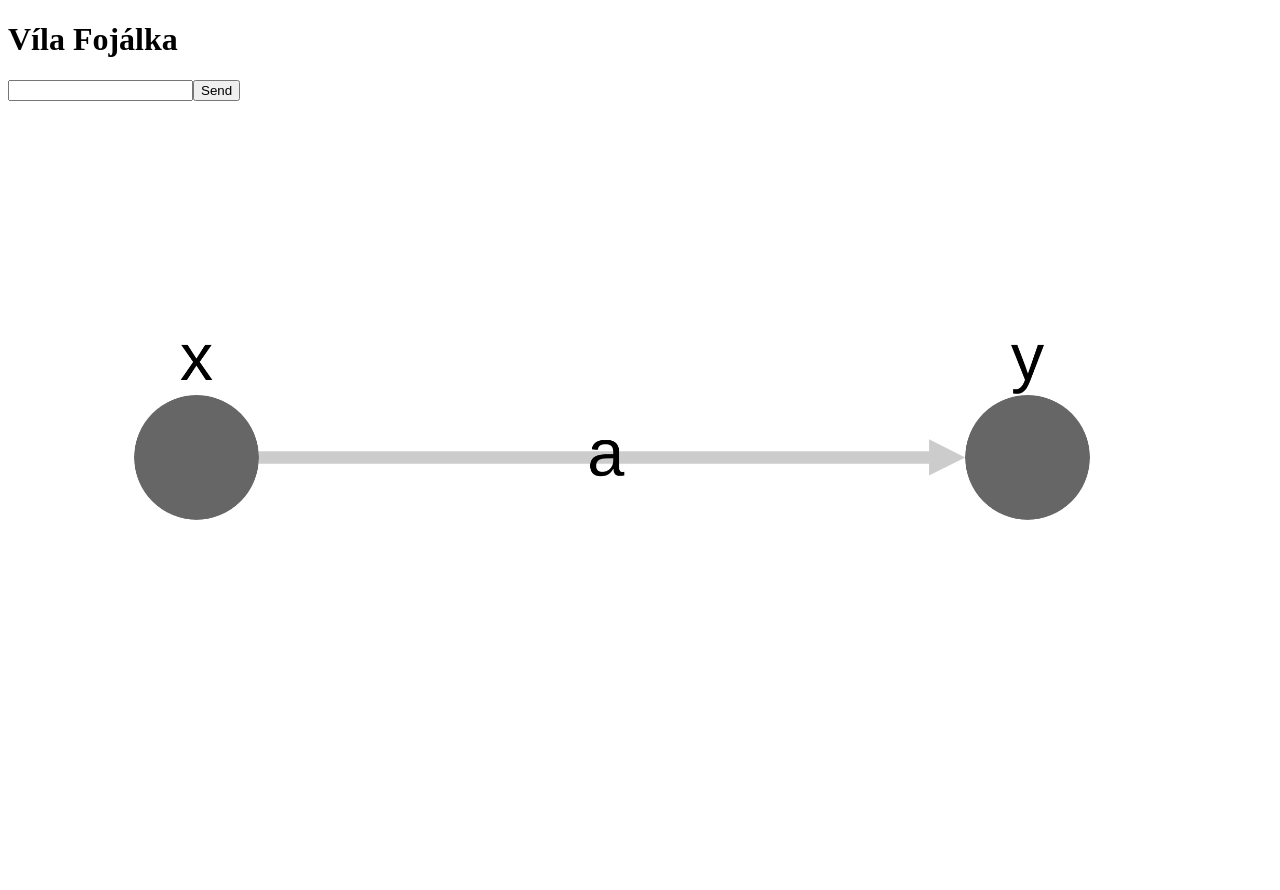
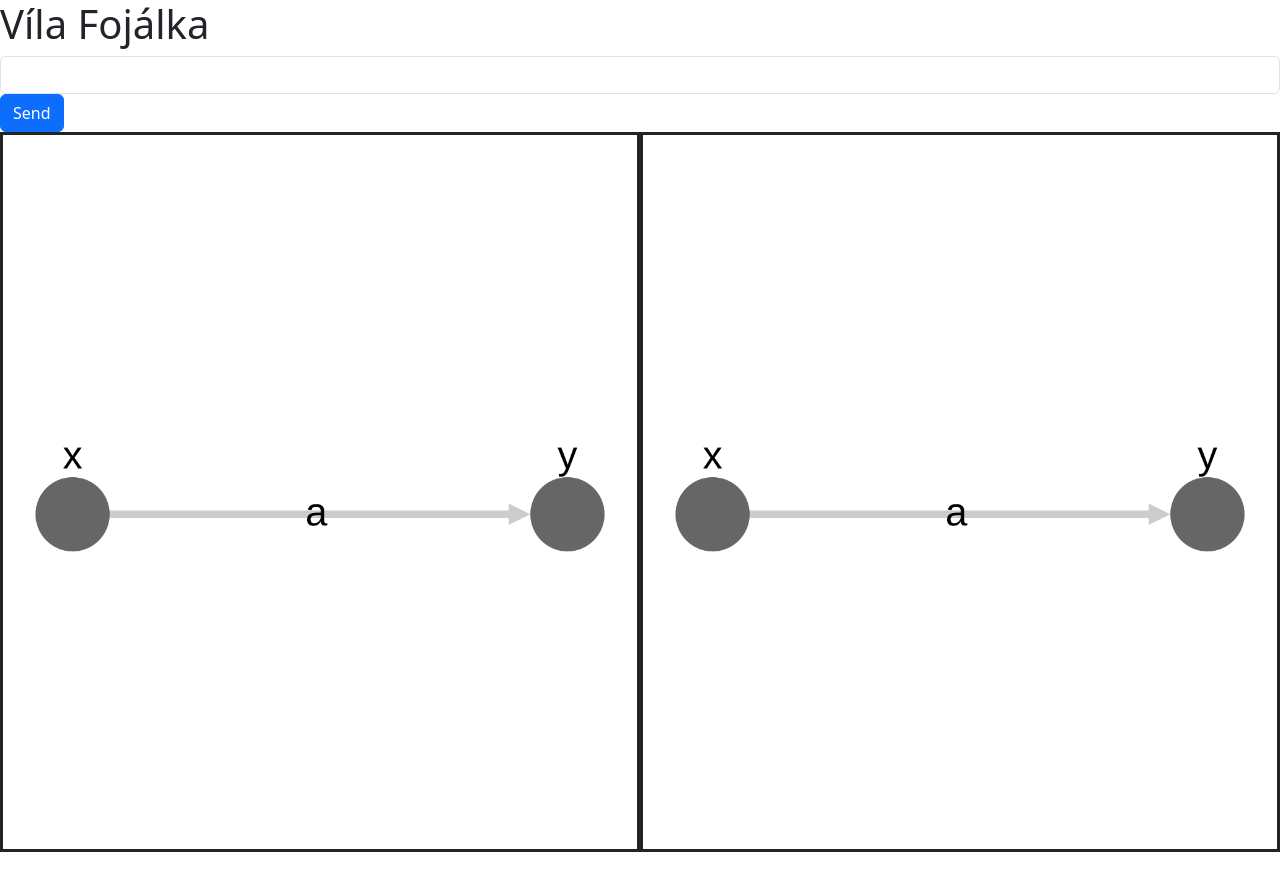
Before and after one commit to lukas-hornacek/fojalka, a React (Vite) app: page / in a window 1280 px wide. Shown: the top 890 px of the page. Before the commit the page ends 800 px from the top, so only its background shows below. Built offline with nearby package versions, Linux system fonts and the light colour scheme.

Commit message:
add second cytospace windows using Bootstrap

```diff
--- a/package.json
+++ b/package.json
@@ -21,6 +21,7 @@
     "prepare": "husky"
   },
   "dependencies": {
+    "bootstrap": "^5.3.3",
     "cytoscape": "^3.31.0",
     "react": "^19.0.0",
     "react-dom": "^19.0.0"
--- a/src/core/core.ts
+++ b/src/core/core.ts
@@ -1,5 +1,5 @@
 import { IEngine, Engine } from "../engine/engine";
-import { IErrorMessage } from "../engine/types/common";
+import { ErrorMessage, IErrorMessage } from "../engine/types/common";
 import { AutomatonType } from "../engine/types/types";
 import { IVisual, Visual } from "../visual/visual";
 
@@ -10,7 +10,7 @@ enum Mode {
 
 export interface ICore {
     addState: (id: string, position: { x: number, y: number}) => IErrorMessage | undefined;
-    init: () => void;
+    init: (id: string) => IErrorMessage | undefined;
 }
 
 // component that holds global state and coordinates Visual and Core components
@@ -20,7 +20,8 @@ export class Core implements ICore {
     automatonType = AutomatonType.FINITE;
 
     engine: IEngine = new Engine(this.automatonType);
-    visual: IVisual = new Visual();
+    visualPrimary: IVisual = new Visual("cy-primary");
+    visualSecondary: IVisual = new Visual("cy-secondary");
 
     addState(id: string, position: { x: number, y: number}): IErrorMessage | undefined {
         const error = this.engine.addState(id);
@@ -28,10 +29,16 @@ export class Core implements ICore {
             return error;
         }
 
-        this.visual.addNode(id, position);
+        this.visualPrimary.addNode(id, position);
     }
 
-    init() {
-        this.visual.init();
+    init(id: string) {
+        if (id === "cy-primary") {
+            this.visualPrimary.init();
+        } else if (id === "cy-secondary") {
+            this.visualSecondary.init();
+        } else {
+            return new ErrorMessage(`Invalid cytoscape element id '${id}'`);
+        }
     }
 }
--- a/src/main.tsx
+++ b/src/main.tsx
@@ -1,6 +1,6 @@
 import { StrictMode } from "react";
 import { createRoot } from "react-dom/client";
-import "./index.css";
+import "bootstrap/dist/css/bootstrap.min.css";
 import App from "./ui/App";
 
 createRoot(document.getElementById("root")!).render(
--- a/src/ui/AddStateButton.tsx
+++ b/src/ui/AddStateButton.tsx
@@ -20,8 +20,8 @@ export default function AddStateButton() {
             e.preventDefault();
             addState();
         }}>
-            <input onChange={e => stateId.current = e.target.value}/>
-            <button>Send</button>
+            <input className="form-control" onChange={e => stateId.current = e.target.value}/>
+            <button className="btn btn-primary">Send</button>
         </form>
     );
 }
--- a/src/ui/App.css
+++ b/src/ui/App.css
@@ -1,8 +1,10 @@
-/* This sets the size and position of the cytoscape element */
-#cy {
-    width: 80%;
-    height: 80%;
-    position: absolute;
-    top: 100px;
-    left: 100px;
+#cy-primary, #cy-secondary {
+    height: 90%;
+    border: solid;
+    border-width: 1;
 }
+
+#cy-window {
+    height: 100%;
+    min-height: 100vh;
+}
--- a/src/ui/App.tsx
+++ b/src/ui/App.tsx
@@ -8,7 +8,10 @@ export default function App() {
     <CoreProvider>
       <h1>Víla Fojálka</h1>
       <AddStateButton />
-      <AutomatonWindow />
+      <div id="cy-window" className="d-flex flex-row">
+        <AutomatonWindow id="cy-primary" />
+        <AutomatonWindow id="cy-secondary" />
+      </div>
     </CoreProvider>
   );
 }
--- a/src/ui/AutomatonWindow.tsx
+++ b/src/ui/AutomatonWindow.tsx
@@ -1,7 +1,7 @@
 import { useEffect, useContext } from "react";
 import { CoreContext } from "../core/CoreContext";
 
-export default function AutomatonWindow() {
+export default function AutomatonWindow({ id }: { id: string}) {
     const coreContext = useContext(CoreContext);
 
     if (!coreContext) {
@@ -9,10 +9,12 @@ export default function AutomatonWindow() {
     }
 
     useEffect(() => {
-        coreContext.init();
-    }, [coreContext]);
+        coreContext.init(id);
+    }, [id, coreContext]);
 
     return (
-        <div id="cy"></div>
+        <div className="col-6">
+            <div id={id}></div>
+        </div>
     );
 }
--- a/src/visual/visual.ts
+++ b/src/visual/visual.ts
@@ -1,18 +1,23 @@
 import cytoscape from "cytoscape";
 
 export interface IVisual {
-    cy?: cytoscape.Core;
+    id: string;
 
     init: () => void;
     addNode: (id: string, position: { x: number; y: number }) => void;
 }
 
 export class Visual implements IVisual {
+    id: string;
     cy?: cytoscape.Core;
+
+    constructor(id: string) {
+        this.id = id;
+    }
 
     init() {
         this.cy = cytoscape({
-            container: document.getElementById("cy"),
+            container: document.getElementById(this.id),
             // example elements, that should be removed once user can add them themselves
             elements: [
                 { group: "nodes", data: { id: "x" }, position: { x: 100, y: 100 } },
```
Also changed, not shown: src/index.css (deleted), 1 other file (tests, documents, lock files or other folders).
